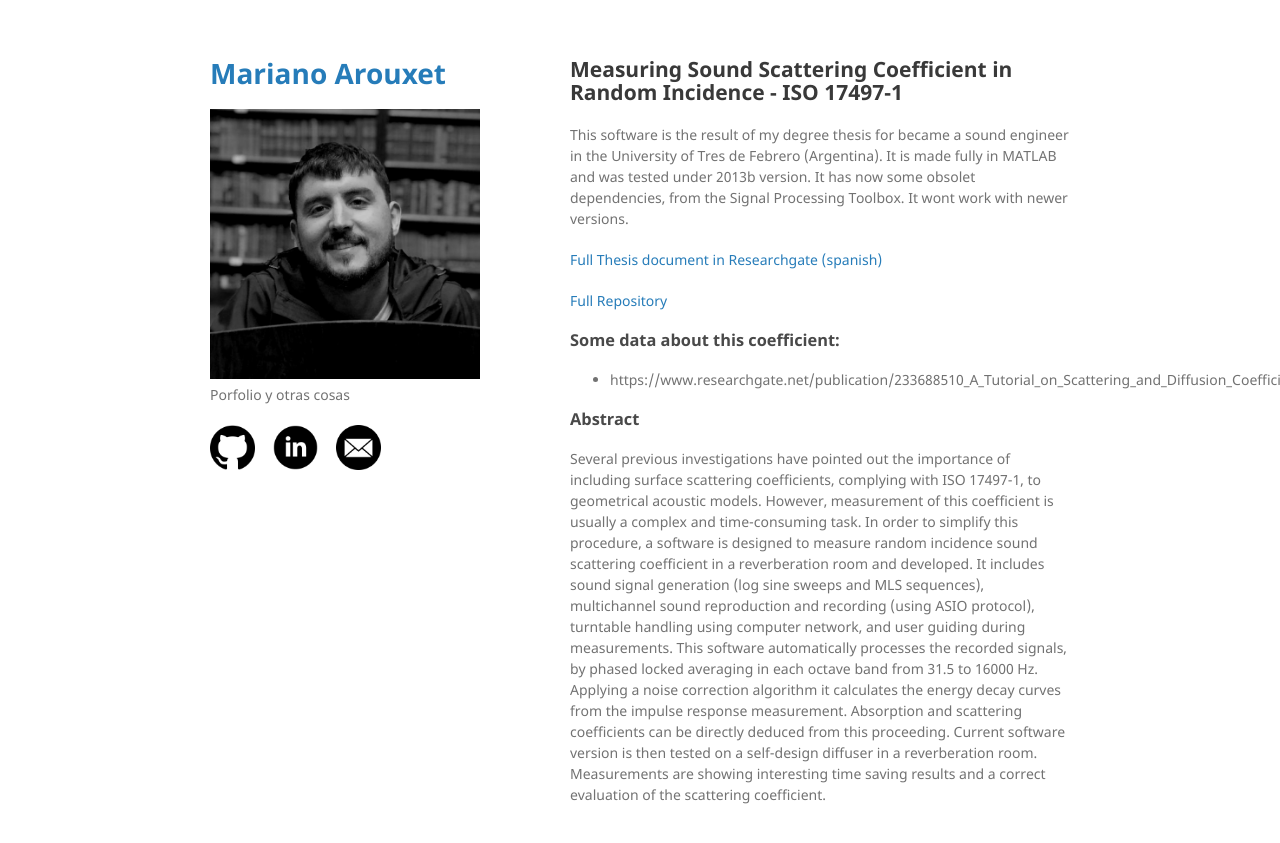
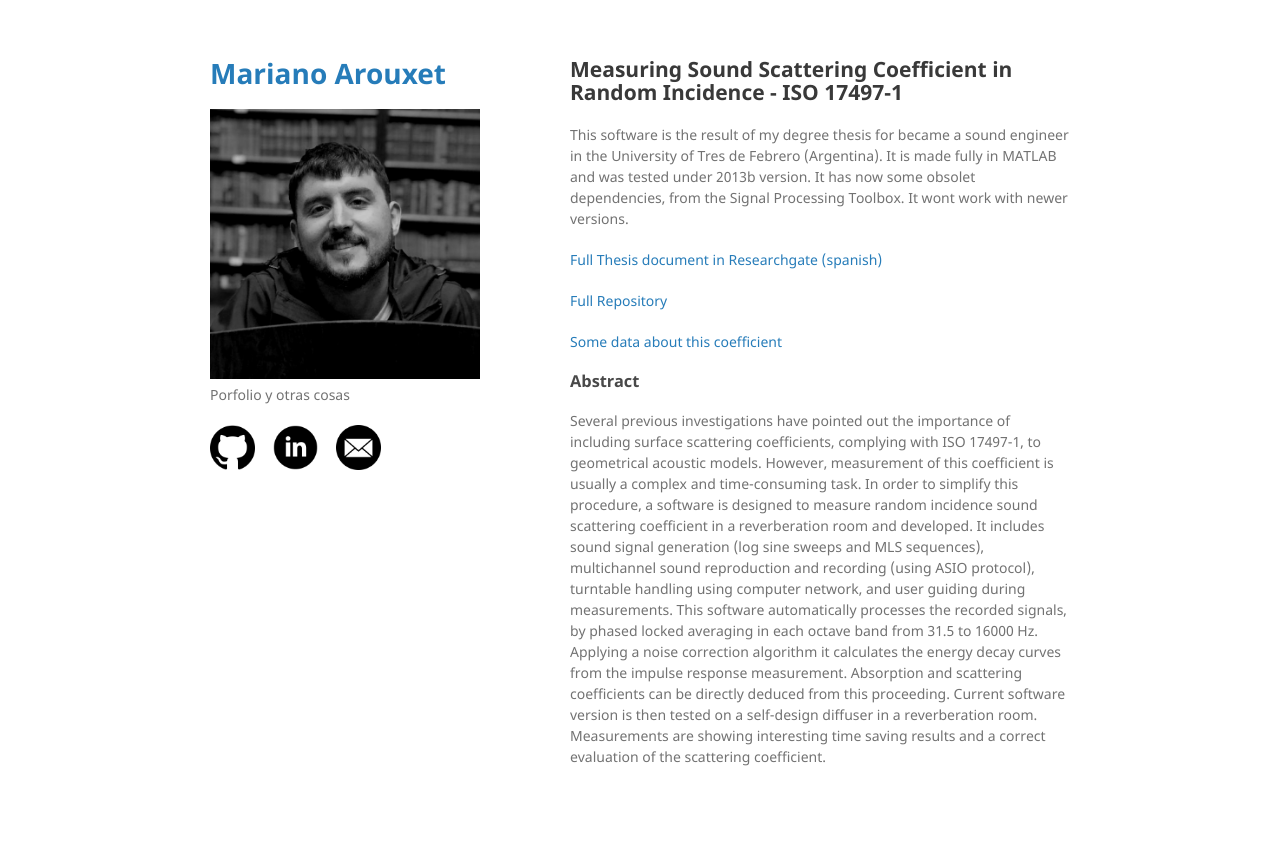
Before and after one commit to Marouxet/marouxet.github.io, a Jekyll site: the page built from tesis.md, in a window 1280 px wide. Shown: the top 843 px of the page. Built offline with Jekyll 4.4.1, drawn with Linux system fonts in a browser that asks for light colours; our own code applies the rules of GitHub Pages for plain Markdown files.

Commit message:
imagenes y tesis

```diff
--- a/tesis.md
+++ b/tesis.md
@@ -12,9 +12,8 @@ This software is the result of my degree thesis for became a sound engineer in t
 [Full Repository](https://github.com/Marouxet/SoundScatteringCoeff)
 
 
-### Some data about this coefficient:
+[Some data about this coefficient](https://www.researchgate.net/publication/233688510_A_Tutorial_on_Scattering_and_Diffusion_Coefficients_for_Room_Acoustic_Surfaces)
 
-* https://www.researchgate.net/publication/233688510_A_Tutorial_on_Scattering_and_Diffusion_Coefficients_for_Room_Acoustic_Surfaces
 
 
 ### Abstract
```
Also changed, not shown: estacionarias.md (+14 -0 lines), 1 other file.
